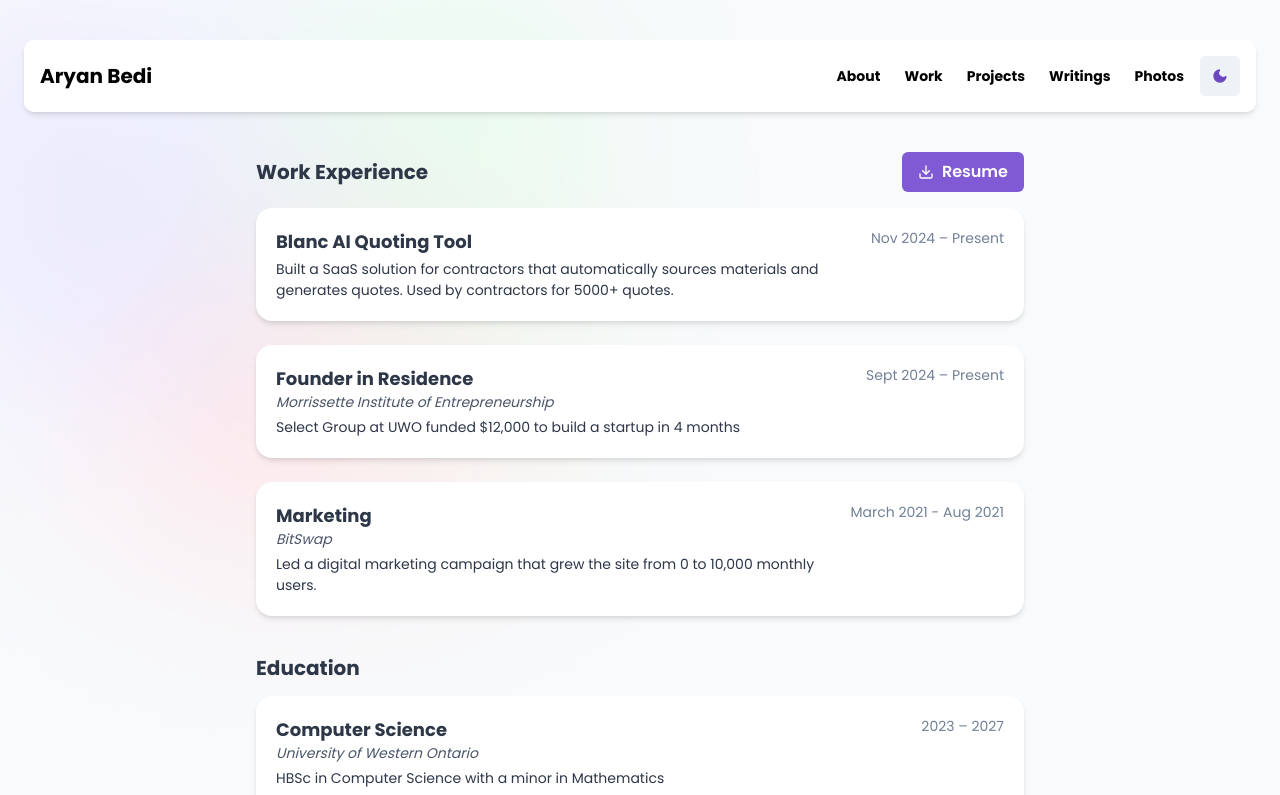
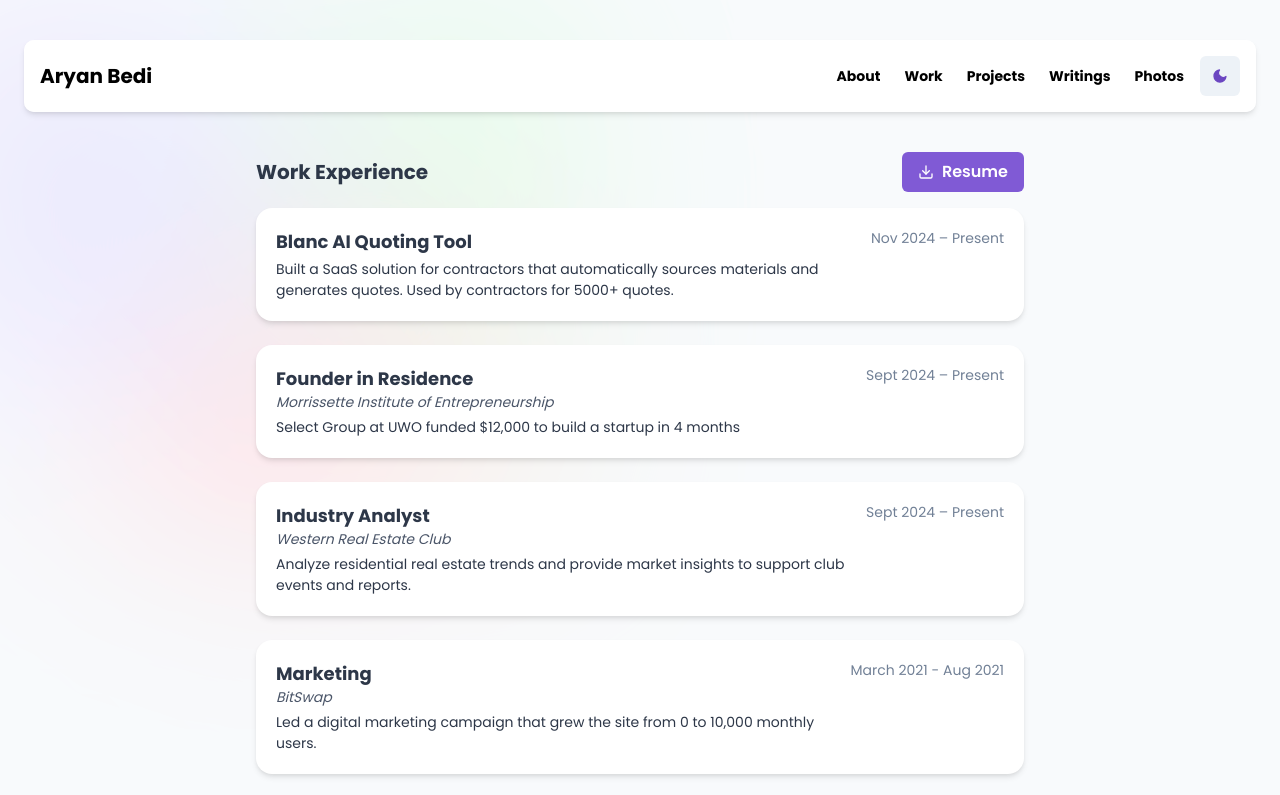
Before and after one commit to aryanbedi19/aryanbedi.com, a Next.js app: page /work in a window 1280 px wide. Shown: the top 795 px of the page. Built offline with nearby package versions, Linux system fonts and the light colour scheme.

Commit message:
slight changes to work experience

```diff
--- a/src/pages/work.tsx
+++ b/src/pages/work.tsx
@@ -16,6 +16,12 @@ const sections = [
         org: "Morrissette Institute of Entrepreneurship",
         date: "Sept 2024 – Present",
         desc: "Select Group at UWO funded $12,000 to build a startup in 4 months",
+      },
+      {
+        title: "Industry Analyst",
+        org: "Western Real Estate Club",
+        date: "Sept 2024 – Present",
+        desc: "Analyze residential real estate trends and provide market insights to support club events and reports.",
       },
       {
         title: "Marketing",
--- a/src/searchData.ts
+++ b/src/searchData.ts
@@ -29,6 +29,12 @@ const searchData: SearchItem[] = [
   {
     title: 'Founder in Residence',
     description: 'Select Group at UWO funded $12,000 to build a startup in 4 months',
+    link: '/work',
+    type: 'work',
+  },
+  {
+    title: 'Industry Analyst at Western Real Estate Club',
+    description: 'Analyze residential real estate trends and provide market insights to support club events and reports.',
     link: '/work',
     type: 'work',
   },
```
